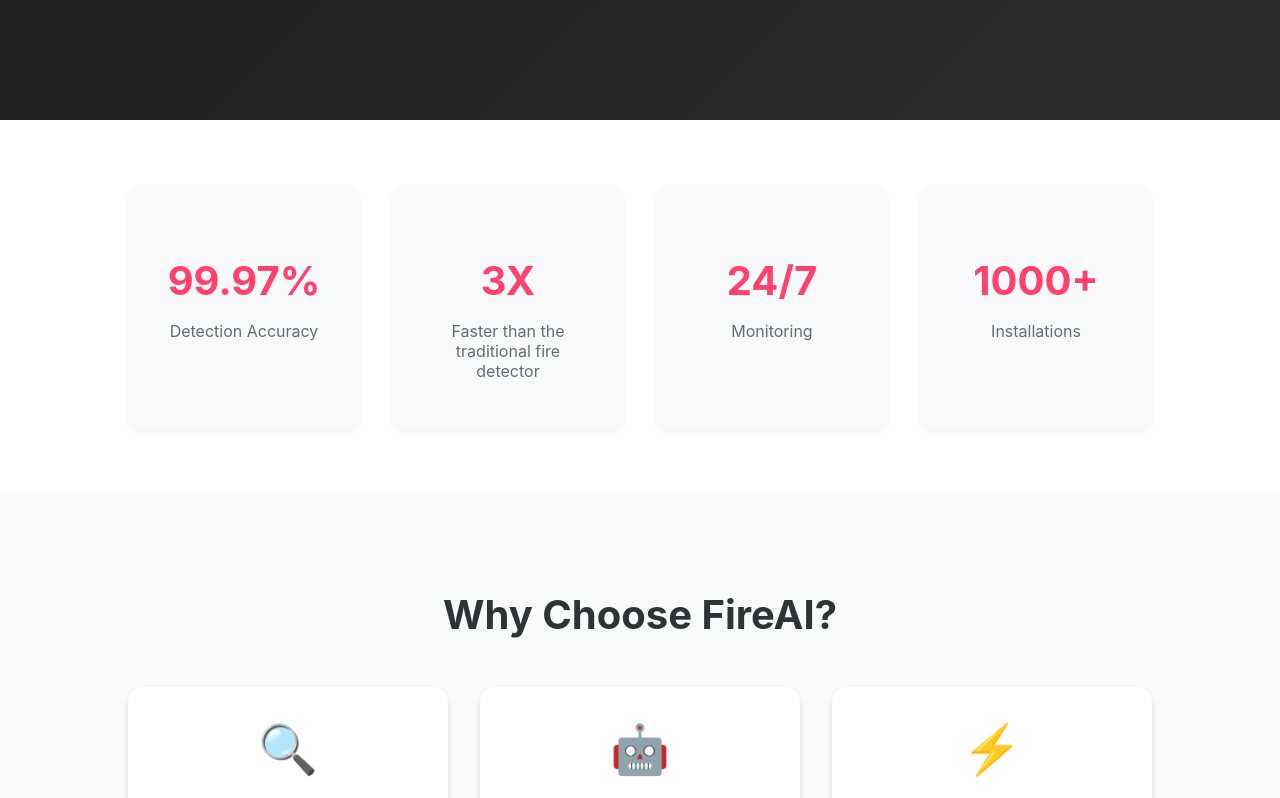
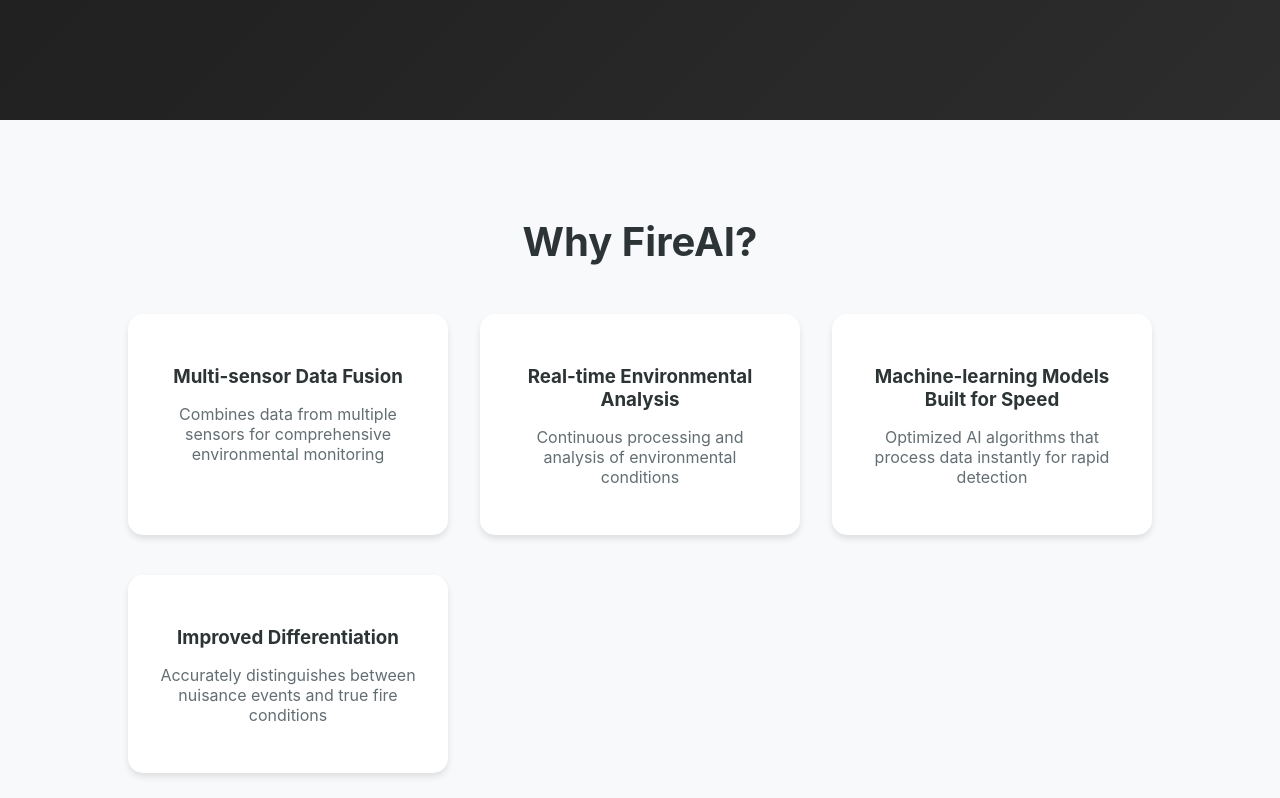
Before and after one commit to JimmyLieu/fireaiwebsite, a React (Create React App) app: page / in a window 1280 px wide. Shown: the part 760-1558 px from the top of the page. Built offline with nearby package versions, Linux system fonts and the light colour scheme.

Commit message:
matthew changes

```diff
--- a/src/components/About.js
+++ b/src/components/About.js
@@ -20,7 +20,16 @@
           animate={{ opacity: 1, y: 0 }}
           transition={{ duration: 0.8, delay: 0.2 }}
         >
-          Revolutionizing fire safety through artificial intelligence
+          FireAI was founded with a simple mission: to build AI technology that truly matters.
+          <br /><br />
+          Our team came together to address a problem with real consequences, inspired by the loss of a family member's small business to a fire—an experience that highlighted the importance of early, reliable detection.
+          <br /><br />
+          We began with controlled outdoor fire tests to study sensor behavior and understand what traditional detectors often miss, later advancing to live testing alongside professional firefighters.
+          <br /><br />
+          By analyzing environmental data over time, FireAI focuses on identifying fire risk earlier and more reliably than conventional approaches, providing clearer awareness when every second counts.
+          <br /><br />
+          Our team brings experience across applied machine learning, embedded systems, robotics, and risk analysis, with a focus on making fire detection more reliable for homes and families.
+
         </motion.p>
       </section>
 
@@ -38,13 +47,13 @@
             {
               name: "Matthew Castillo",
               role: "Founder",
-              bio: "Leading the vision of FireAI with expertise in AI and fire safety systems.",
+              bio: "Leads AI algorithm development and business strategy. Computer Science honors graduate with insurance industry experience in risk assessment. Extensive development experience in computer vision and AI applications.",
               image: founderImage
             },
             {
               name: "Rafael Ramirez",
               role: "Co-Founder",
-              bio: "Bringing innovative solutions to fire detection technology.",
+              bio: "Oversees hardware integration and embedded systems for our detection devices. Led award-winning autonomous drone swarm project at UT Tyler, developing real-time computer vision for safety-critical applications.",
               image: founderImage2
             }
           ].map((founder, index) => (
@@ -87,16 +96,18 @@
             {
               name: "Jimmy Lieu",
               role: "Software Developer",
-
+              bio: "Oversees AI development and model optimization. Research background in artificial intelligence and wireless communication technologies. Builds the core detection algorithms that identify fires in their earliest stages.",
             },
             {
               name: "Kacey Flores",
               role: "Software Developer",
+              bio: "Oversees embedded hardware and low-level software architecture. Lead Software Engineer for ATMAE National Robotics Competition winners and NASA JSC Hackathon 2024 Honorable Mention. Builds the embedded architecture that enables real-time fire detection on devices.",
 
             },
             {
               name: "Antonio Morelos",
               role: "Software Developer",
+              bio: "Software Engineer at FireAI, with experience developing and supporting multiple mobile applications. Graduated with Honors with a strong foundation in software engineering and applied development."
 
             }
           ].map((member, index) => (
@@ -117,22 +128,7 @@
         </div>
       </section>
 
-      {/* Mission Section */}
-      <section className="mission">
-        <motion.div
-          className="mission-content"
-          initial={{ opacity: 0, y: 20 }}
-          whileInView={{ opacity: 1, y: 0 }}
-          viewport={{ once: true }}
-        >
-          <h2>Our Mission</h2>
-          <p>
-            At FireAI, we're committed to revolutionizing fire safety through cutting-edge
-            artificial intelligence. Our mission is to protect lives and property by providing
-            the most advanced early warning system for fire detection.
-          </p>
-        </motion.div>
-      </section>
+
     </div>
   );
 }
--- a/src/components/Home.js
+++ b/src/components/Home.js
@@ -31,15 +31,15 @@
             animate={{ opacity: 1, y: 0 }}
             transition={{ duration: 0.8 }}
           >
-            Protecting Lives with
-            <span className="gradient-text"> AI-Powered</span> Fire Detection
+            Protecting
+            <span className="gradient-text"> Homes</span> with AI-Powered Fire Detection
           </motion.h1>
           <motion.p
             initial={{ opacity: 0, y: 20 }}
             animate={{ opacity: 1, y: 0 }}
             transition={{ duration: 0.8, delay: 0.2 }}
           >
-            Advanced early warning system that detects fire hazards before they become catastrophic
+            Outdated detectors are absurd. Fire safety isn't. AI that detects fires in their earliest stages.
           </motion.p>
 
 
@@ -59,29 +59,7 @@
         </motion.div>
       </section>
 
-      {/* Stats Section */}
-      <section className="stats">
-        <div className="stats-container">
-          {[
-            { number: '99.97%', label: 'Detection Accuracy' },
-            { number: '3X', label: 'Faster than the traditional fire detector' },
-            { number: '24/7', label: 'Monitoring' },
-            { number: '1000+', label: 'Installations' }
-          ].map((stat, index) => (
-            <motion.div
-              key={stat.label}
-              className="stat-item"
-              initial={{ opacity: 0, y: 20 }}
-              whileInView={{ opacity: 1, y: 0 }}
-              viewport={{ once: true }}
-              transition={{ delay: index * 0.1 }}
-            >
-              <h3>{stat.number}</h3>
-              <p>{stat.label}</p>
-            </motion.div>
-          ))}
-        </div>
-      </section>
+
 
       {/* Features Preview */}
       <section className="features-preview">
@@ -90,30 +68,26 @@
           whileInView={{ opacity: 1, y: 0 }}
           viewport={{ once: true }}
         >
-          Why Choose FireAI?
+          Why FireAI?
         </motion.h2>
 
         <div className="features-grid">
           {[
             {
-              icon: '🔍',
-              title: 'Real-time Detection',
-              description: 'Continuous monitoring with instant alerts'
+              title: 'Multi-sensor Data Fusion',
+              description: 'Combines data from multiple sensors for comprehensive environmental monitoring'
             },
             {
-              icon: '🤖',
-              title: 'AI-Powered',
-              description: 'Advanced algorithms for accurate detection'
+              title: 'Real-time Environmental Analysis',
+              description: 'Continuous processing and analysis of environmental conditions'
             },
             {
-              icon: '⚡',
-              title: 'Quick Response',
-              description: 'Immediate notification to emergency services'
+              title: 'Machine-learning Models Built for Speed',
+              description: 'Optimized AI algorithms that process data instantly for rapid detection'
             },
             {
-              icon: '📱',
-              title: 'Mobile Control',
-              description: 'Monitor your system from anywhere'
+              title: 'Improved Differentiation',
+              description: 'Accurately distinguishes between nuisance events and true fire conditions'
             }
           ].map((feature, index) => (
             <motion.div
```
Also changed, not shown: 1 other file (tests, documents, lock files or other folders). Lines whose indentation alone changed are shown as unchanged.
